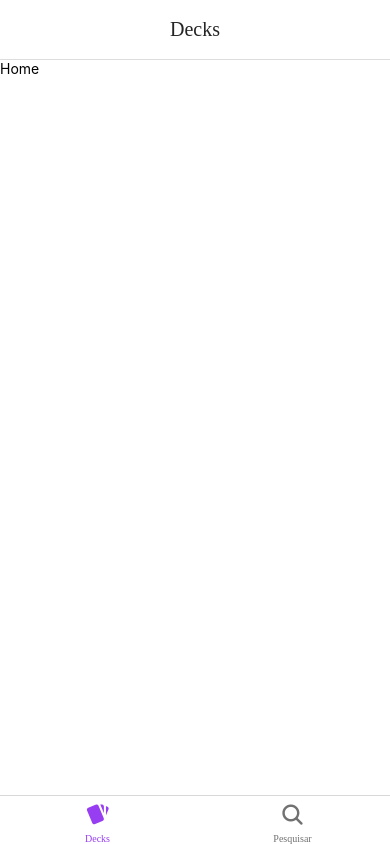
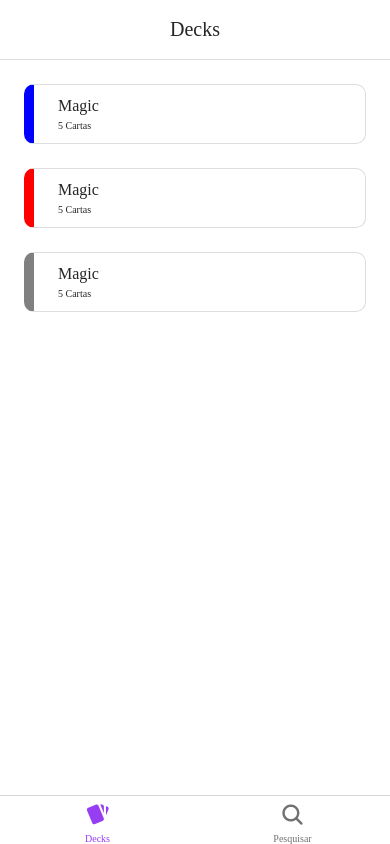
Before and after one commit to AlexandreLira/magic-deck-management, a React Native app: screen / in a window 390 px wide. Built offline with nearby package versions, Linux system fonts and the light colour scheme.

Commit message:
create the deck card component and listing in home

```diff
--- /dev/null
+++ b/src/components/DeckCard/index.tsx
@@ -0,0 +1,27 @@
+import React from 'react';
+import { TouchableOpacityProps } from 'react-native';
+import { AmountCards, Container, Title } from './styles';
+
+export interface DeckCardProps extends TouchableOpacityProps {
+    data: {
+        title: string;
+        amount_cards: number;
+        color: string;
+    }
+
+}
+
+export function DeckCard({ data, ...rest }: DeckCardProps) {
+    const {
+        title,
+        amount_cards,
+        color
+    } = data
+
+    return (
+        <Container labelColor={color} {...rest}>
+            <Title>{title}</Title>
+            <AmountCards>{amount_cards} Cartas</AmountCards>
+        </Container>
+    );
+}
--- /dev/null
+++ b/src/components/DeckCard/styles.ts
@@ -0,0 +1,49 @@
+import styled from 'styled-components/native';
+
+interface ContainerProps {
+    labelColor: string
+}
+
+export const Container = styled.TouchableOpacity<ContainerProps>`
+    width: 100%;
+    height: 60px;
+
+    justify-content: center;
+    padding: 0px ${({theme}) => theme.sizes.padding}px;
+
+    background-color: ${({theme}) => theme.colors.shape};
+
+    border-right-color: ${({theme}) => theme.colors.lightGray};
+    border-right-width: 1px;
+
+    border-top-color: ${({theme}) => theme.colors.lightGray};
+    border-top-width: 1px;
+
+    border-bottom-color: ${({theme}) => theme.colors.lightGray};
+    border-bottom-width: 1px;
+
+    border-left-color: ${({ labelColor}) => labelColor};
+    border-left-width: 10px;
+
+    border-radius: ${({theme}) => theme.sizes.radius_medium}px;
+
+
+`;
+
+export const Title = styled.Text`
+    font-size: 16px;
+    color: ${({theme}) => theme.colors.title };
+    font-family: ${({theme}) => theme.fonts.bold};
+    margin-bottom: 5px;
+`
+
+export const AmountCards = styled.Text`
+    font-size: 10px;
+    color: ${({theme}) => theme.colors.title };
+    font-family: ${({theme}) => theme.fonts.regular};
+`
+
+export const LabelColor = styled.View`
+    height: 100%;
+    width: 10px;
+`;
--- a/src/screens/Home/index.tsx
+++ b/src/screens/Home/index.tsx
@@ -1,13 +1,43 @@
 import React from 'react';
 import { Text, View } from 'react-native';
+import { DeckCard } from '../../components/DeckCard';
 import { Header } from '../../components/Header';
-import { Container } from './styles';
+import { Container, Content, DeckList, Separator } from './styles';
+
+
+const decks = [
+  {
+    id: '63',
+    title: 'Magic',
+    color: 'blue',
+    amount_cards: 5
+  },
+  {
+    id: '853',
+    title: 'Magic',
+    color: 'red',
+    amount_cards: 5
+  },
+  {
+    id: '8543',
+    title: 'Magic',
+    color: 'gray',
+    amount_cards: 5
+  }
+]
 
 export function HomeScreen() {
   return (
     <Container>
-      <Header title='Decks'/>
-      <Text>Home</Text>
+      <Header title='Decks' />
+      <Content>
+        <DeckList
+          data={decks}
+          keyExtractor={item => item.id}
+          renderItem={({ item }) => <DeckCard data={item} />}
+          ItemSeparatorComponent={() => <Separator/>}
+        />
+      </Content>
     </Container>
   );
 }
--- a/src/screens/Home/styles.ts
+++ b/src/screens/Home/styles.ts
@@ -1,7 +1,29 @@
+
+import React from 'react';
+import { FlatList } from 'react-native';
 import styled from 'styled-components/native';
 
+interface DeckProps {
+    data: {
+        title: string;
+        amount_cards: number;
+        color: string;
+    }
+}
 
 export const Container = styled.View`
     flex: 1;
     background-color: ${({theme}) => theme.colors.shape};
 `;
+export const Content = styled.View`
+    padding: ${({theme}) => theme.sizes.padding}px;
+`;
+
+export const DeckList = styled(FlatList)`
+
+` as React.ComponentType as new <DeckProps>() => FlatList<DeckProps>
+
+
+export const Separator = styled.View`
+    height: ${({theme}) => theme.sizes.padding}px;
+`;
--- a/src/styles/theme.ts
+++ b/src/styles/theme.ts
@@ -20,9 +20,16 @@
   sizes: {
     width: width,
     height: height,
+
+    radius_small: 2,
+    radius_medium: 10,
+    radius_large: 24,
+
+
+    padding: 24,
+
     spacing: 10,
+
     item_size: Platform.OS === 'ios' ? width * 0.72 : width * 0.74,
-    radius: 10,
-    radius_2: 34
 }
 }
```
